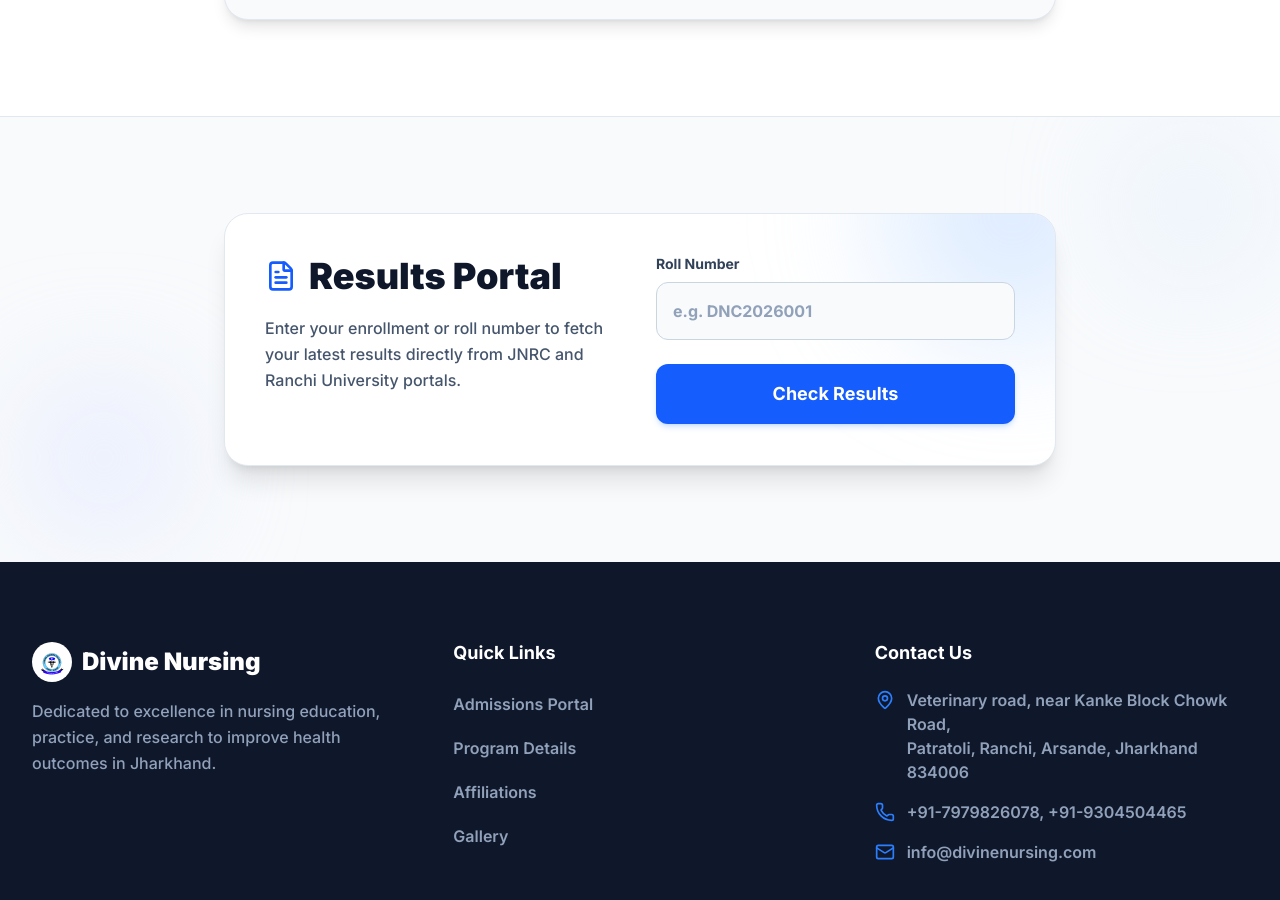
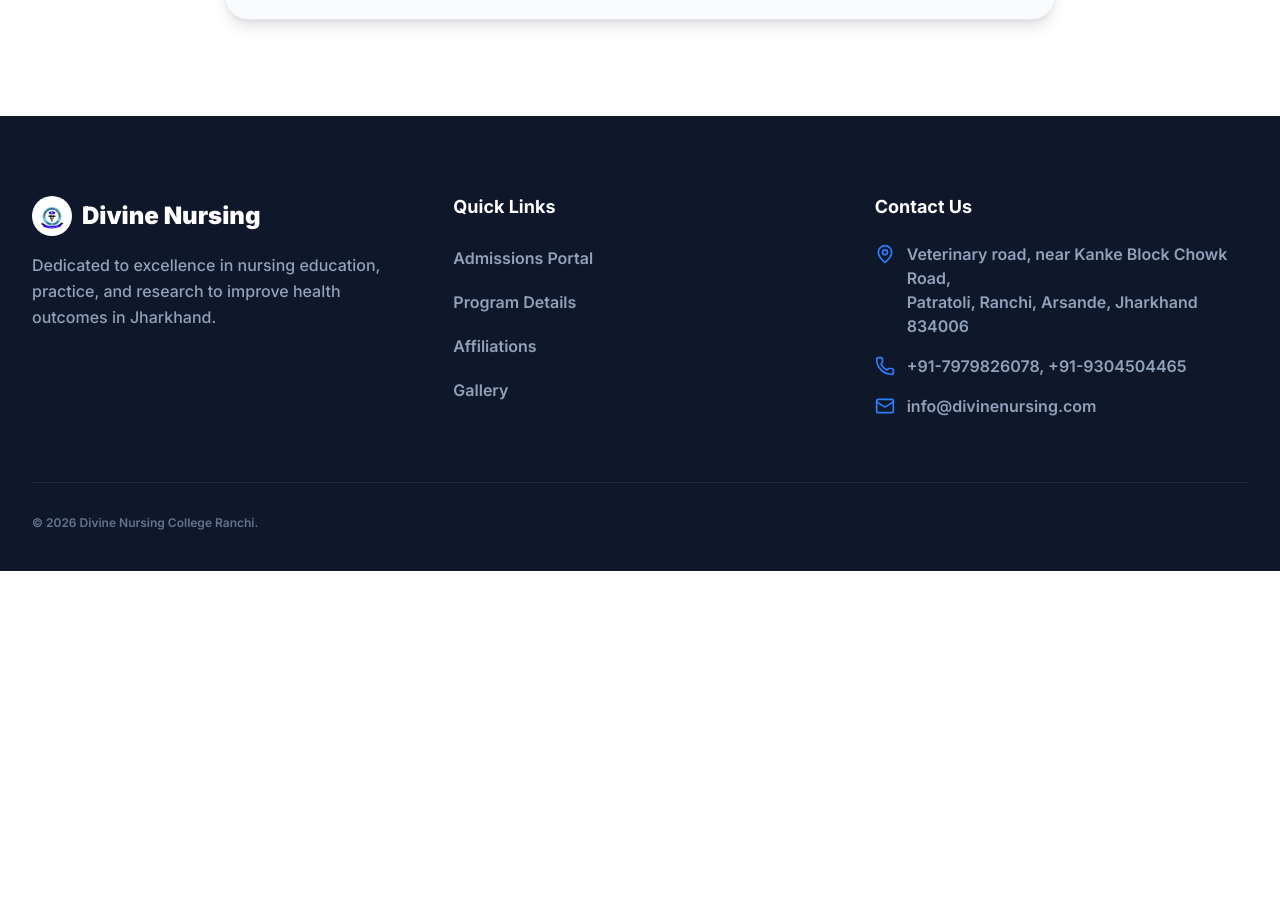
Before and after one commit to vineet26vikcy/divine-nursing-web, a Next.js app: page / in a window 1280 px wide. Shown: the part 6820-7720 px from the top of the page. After the commit the page ends 7391 px from the top, so only its background shows below. Built offline with nearby package versions, Linux system fonts and the light colour scheme.

Commit message:
Removed Student Zone to streamline homepage

```diff
--- a/app/ClientHome.tsx
+++ b/app/ClientHome.tsx
@@ -2,7 +2,7 @@
 
 import { useState, useEffect } from "react";
 import { motion, AnimatePresence } from "framer-motion";
-import { BookOpen, GraduationCap, Activity, FileText, Bell, MapPin, Mail, Phone, ArrowRight, ChevronRight, Trophy, ChevronDown, Menu, X, MessageCircle, Image as ImageIcon, ArrowUpRight, Quote } from "lucide-react";
+import { BookOpen, GraduationCap, Activity, Bell, MapPin, Mail, Phone, ArrowRight, ChevronRight, Trophy, ChevronDown, Menu, X, MessageCircle, Image as ImageIcon, ArrowUpRight, Quote } from "lucide-react";
 
 // --- Helper: Formats file names (e.g. "anatomy-lab-1.jpg" -> "Anatomy Lab 1") ---
 function formatImageName(pathStr: string) {
@@ -42,8 +42,6 @@ const collegeNotices = [
 ];
 
 export default function ClientHome({ labImages = [], galleryImages = [] }: any) {
-  const [rollNumber, setRollNumber] = useState("");
-  const [showResult, setShowResult] = useState(false);
   const [isMounted, setIsMounted] = useState(false);
   const [mobileMenuOpen, setMobileMenuOpen] = useState(false);
   const [contactModalOpen, setContactModalOpen] = useState(false);
@@ -406,7 +404,6 @@ export default function ClientHome({ labImages = [], galleryImages = [] }: any)
             {/* BSc Nursing */}
             <motion.div variants={fadeInUp} whileHover={{ y: -8 }} className="bg-slate-50 rounded-3xl overflow-hidden shadow-lg border border-slate-200 group flex flex-col">
               <div className="relative h-48 md:h-64 overflow-hidden bg-slate-200">
-                {/* Replaced Unsplash URL with /bsc.png */}
                 <img src="/bsc.png" alt="BSc Nursing" className="w-full h-full object-cover group-hover:scale-110 transition-transform duration-700" />
                 <div className="absolute inset-0 bg-gradient-to-t from-slate-900/90 to-transparent p-5 md:p-6 flex flex-col justify-end">
                     <h3 className="text-2xl md:text-3xl font-bold text-white tracking-tight leading-tight">B.Sc. Nursing</h3>
@@ -424,7 +421,6 @@ export default function ClientHome({ labImages = [], galleryImages = [] }: any)
             {/* GNM */}
             <motion.div variants={fadeInUp} whileHover={{ y: -8 }} className="bg-slate-50 rounded-3xl overflow-hidden shadow-lg border border-slate-200 group flex flex-col">
               <div className="relative h-48 md:h-64 overflow-hidden bg-slate-200">
-                {/* Replaced Unsplash URL with /gnm.png */}
                 <img src="/gnm.png" alt="GNM Program" className="w-full h-full object-cover group-hover:scale-110 transition-transform duration-700" />
                 <div className="absolute inset-0 bg-gradient-to-t from-slate-900/90 to-transparent p-5 md:p-6 flex flex-col justify-end">
                     <h3 className="text-2xl md:text-3xl font-bold text-white tracking-tight leading-tight">GNM Program</h3>
@@ -521,57 +517,6 @@ export default function ClientHome({ labImages = [], galleryImages = [] }: any)
         </div>
       </section>
 
-      {/* --- Student Zone (Centered Results Portal) --- */}
-      <section id="student-zone" className="py-10 md:py-24 bg-slate-50 relative overflow-hidden z-20 border-t border-slate-200">
-        <div className="absolute top-10 right-10 w-24 h-24 bg-blue-100 rounded-full blur-3xl"></div>
-        <div className="absolute bottom-10 left-10 w-32 h-32 bg-indigo-100 rounded-full blur-3xl"></div>
-
-        <div className="max-w-4xl mx-auto px-4 md:px-8 relative z-10">
-            <motion.div initial={{opacity:0,scale:0.98}} whileInView={{opacity:1,scale:1}} viewport={{ once: true, amount: 0.3 }} transition={{ duration: 1, ease: [0.16, 1, 0.3, 1] }} className="bg-white rounded-3xl p-6 md:p-10 shadow-xl relative overflow-hidden border border-slate-200">
-              <div className="absolute top-0 right-0 w-64 h-64 bg-blue-200/50 rounded-full blur-3xl -translate-y-1/2 translate-x-1/3"></div>
-
-              <div className="relative z-10 text-center md:text-left flex flex-col md:flex-row items-center md:items-start gap-6 md:gap-8">
-                <div className="w-full md:w-1/2">
-                    <h3 className="text-2xl md:text-4xl font-black text-slate-900 mb-3 md:mb-4 flex items-center justify-center md:justify-start gap-3 leading-tight">
-                    <FileText className="text-blue-600 h-6 w-6 md:h-8 md:w-8" /> Results Portal
-                    </h3>
-                    <p className="text-xs md:text-base text-slate-600 mb-6 md:mb-8 font-medium leading-relaxed">Enter your enrollment or roll number to fetch your latest results directly from JNRC and Ranchi University portals.</p>
-                </div>
-
-                <div className="w-full md:w-1/2">
-                    {!showResult ? (
-                    <motion.div initial={{ opacity: 0 }} animate={{ opacity: 1 }} className="space-y-4 text-left">
-                        <div>
-                        <label className="block text-xs md:text-sm font-bold text-slate-700 mb-2">Roll Number</label>
-                        <input type="text" placeholder="e.g. DNC2026001" value={rollNumber} onChange={(e) => setRollNumber(e.target.value)} className="w-full bg-slate-50 border border-slate-300 rounded-xl px-4 py-3 md:py-4 text-slate-900 placeholder-slate-400 focus:outline-none focus:border-blue-500 focus:ring-2 focus:ring-blue-100 transition-all font-mono font-bold text-sm md:text-base"/>
-                        </div>
-                        <motion.button whileHover={{ scale: 1.02 }} whileTap={{ scale: 0.98 }} onClick={() => setShowResult(true)} className="w-full bg-blue-600 text-white font-bold py-3.5 md:py-4 rounded-xl shadow-md shadow-blue-500/20 hover:bg-blue-700 transition-colors text-sm md:text-lg mt-2">
-                        Check Results
-                        </motion.button>
-                    </motion.div>
-                    ) : (
-                    <motion.div initial={{ opacity: 0, scale: 0.9, y: 20 }} animate={{ opacity: 1, scale: 1, y: 0 }} className="bg-slate-50 rounded-2xl p-5 md:p-6 shadow-lg relative z-10 border border-slate-200 text-left">
-                        <div className="text-center mb-5 md:mb-6">
-                        <motion.div initial={{ scale: 0 }} animate={{ scale: 1 }} transition={{ delay: 0.2, type: "spring" }} className="inline-block bg-green-100 text-green-700 font-bold px-3 py-1 md:px-4 md:py-1 rounded-full text-xs md:text-sm mb-2 md:mb-3 border border-green-200">Passed Successfully</motion.div>
-                        <h4 className="text-slate-900 font-extrabold text-lg md:text-xl tracking-tight leading-tight">{rollNumber || "DNC2026001"}</h4>
-                        <p className="text-xs md:text-sm text-slate-500 font-semibold">B.Sc Nursing - Semester 2</p>
-                        </div>
-                        <div className="space-y-3 mb-6 md:mb-8 text-xs md:text-base">
-                        <div className="flex justify-between items-center border-b border-slate-200 pb-2 md:pb-3"><span className="text-slate-600 font-semibold">Anatomy</span><span className="font-bold text-slate-900">85<span className="text-slate-400 font-normal text-[10px] md:text-xs">/100</span></span></div>
-                        <div className="flex justify-between items-center border-b border-slate-200 pb-2 md:pb-3"><span className="text-slate-600 font-semibold">Physiology</span><span className="font-bold text-slate-900">78<span className="text-slate-400 font-normal text-[10px] md:text-xs">/100</span></span></div>
-                        <div className="flex justify-between items-center border-b border-slate-200 pb-2 md:pb-3"><span className="text-slate-600 font-semibold">Nutrition</span><span className="font-bold text-slate-900">92<span className="text-slate-400 font-normal text-[10px] md:text-xs">/100</span></span></div>
-                        </div>
-                        <button onClick={() => setShowResult(false)} className="w-full bg-white border border-slate-300 text-slate-700 font-bold py-3 md:py-3.5 rounded-xl hover:bg-slate-100 transition-colors text-sm md:text-base">
-                        Check Another
-                        </button>
-                    </motion.div>
-                    )}
-                </div>
-              </div>
-            </motion.div>
-        </div>
-      </section>
-
       {/* --- Footer --- */}
       <footer className="bg-slate-900 text-slate-400 pt-16 md:pt-20 pb-8 md:pb-10 relative z-20">
         <div className="max-w-7xl mx-auto px-4 md:px-8">
```
